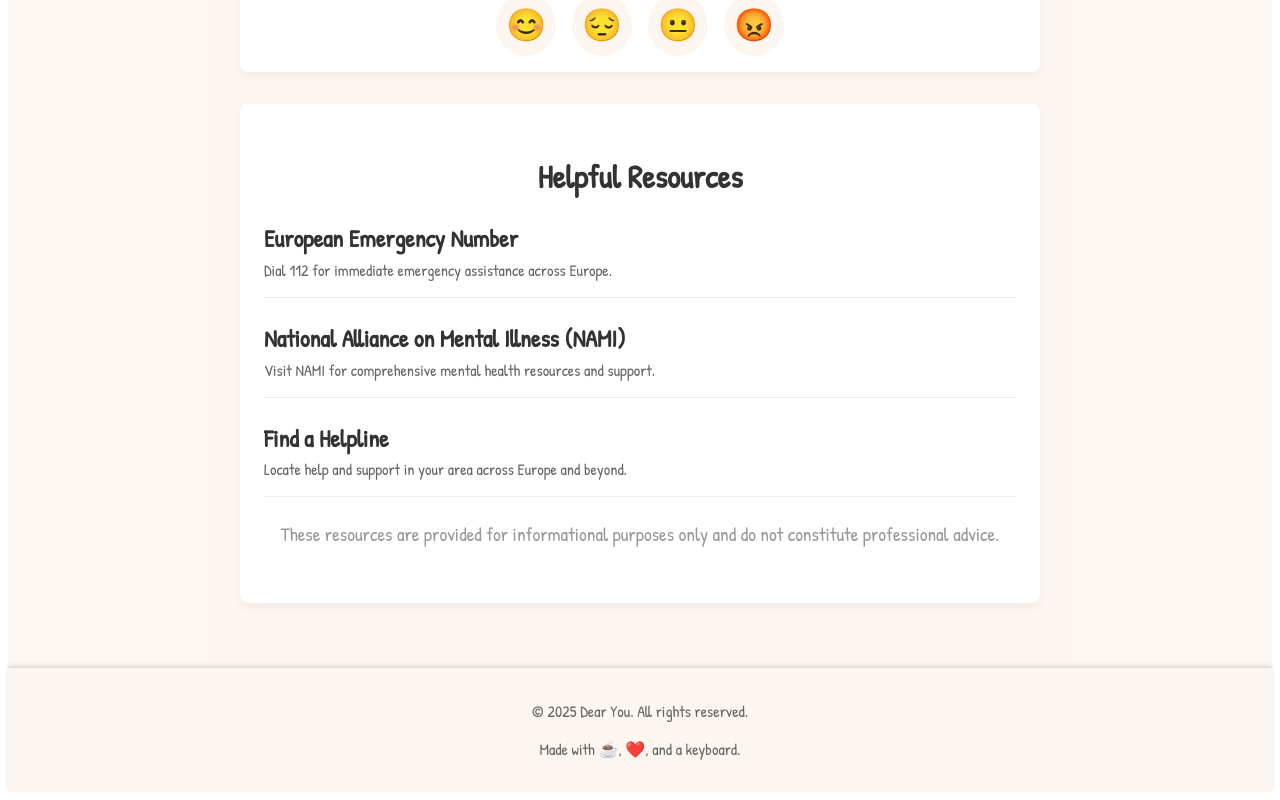
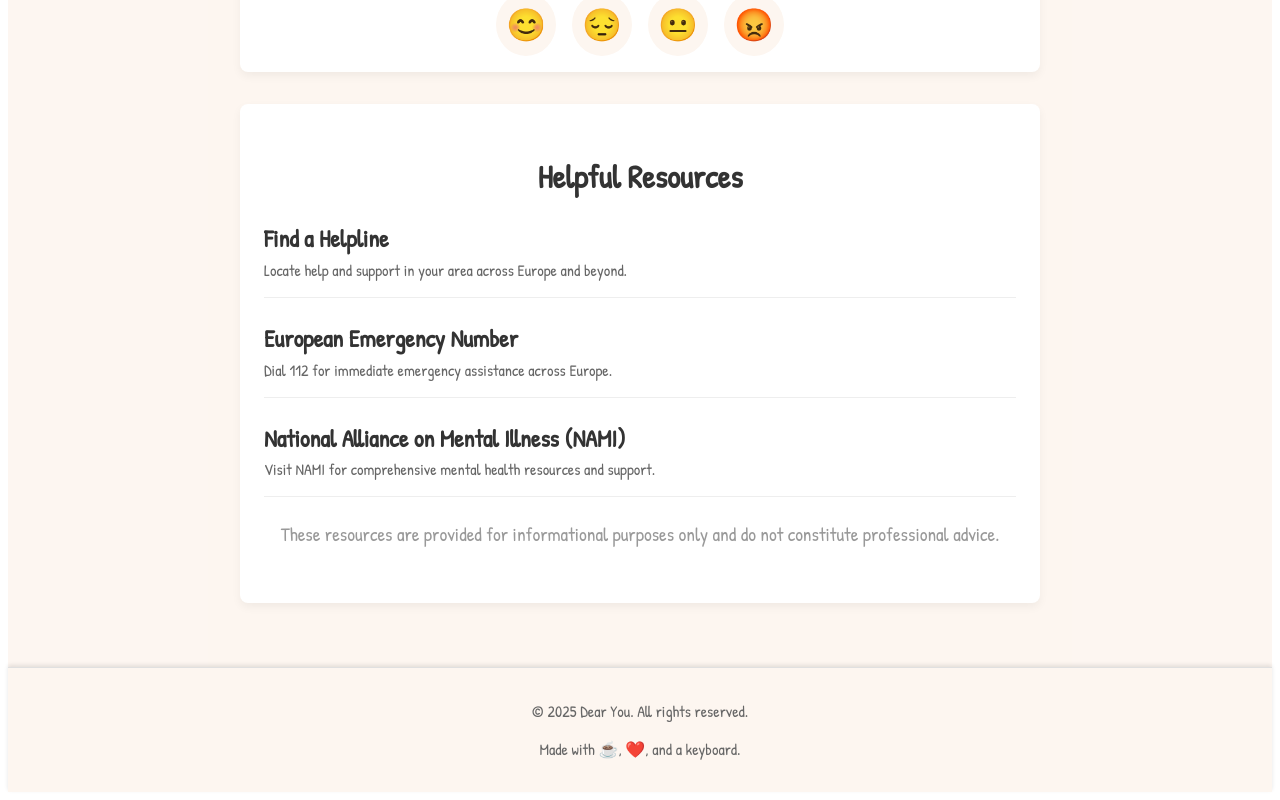
Before and after one commit to Tom-Par/Dear_You_Frontend, a React (Vite) app: page /self-care in a window 1280 px wide. Shown: the part 802-1602 px from the top of the page. Built offline with nearby package versions, Linux system fonts and the light colour scheme.

Commit message:
helpline resources order changed

```diff
--- a/src/components/HelpfulResources.jsx
+++ b/src/components/HelpfulResources.jsx
@@ -6,21 +6,21 @@ function HelpfulResources() {
   const resources = [
     {
       id: 1,
+      title: "Find a Helpline",
+      link: "https://findahelpline.com",
+      description: "Locate help and support in your area across Europe and beyond."
+    },
+    {
+      id: 2,
       title: "European Emergency Number",
       link: "tel:112",
       description: "Dial 112 for immediate emergency assistance across Europe."
     },
     {
-      id: 2,
+      id: 3,
       title: "National Alliance on Mental Illness (NAMI)",
       link: "https://www.nami.org",
       description: "Visit NAMI for comprehensive mental health resources and support."
-    },
-    {
-      id: 3,
-      title: "Find a Helpline",
-      link: "https://findahelpline.com",
-      description: "Locate help and support in your area across Europe and beyond."
     }
   ];
 
```
